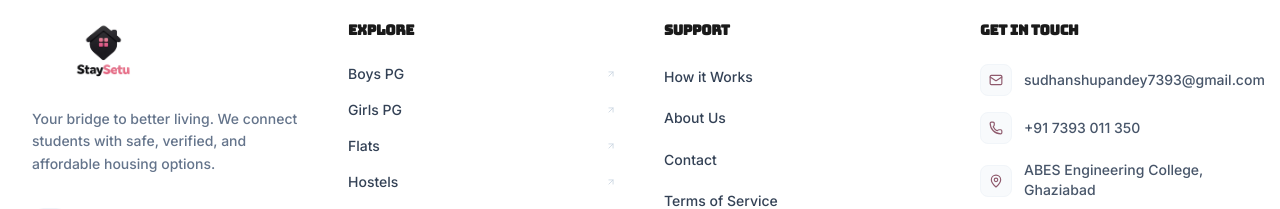
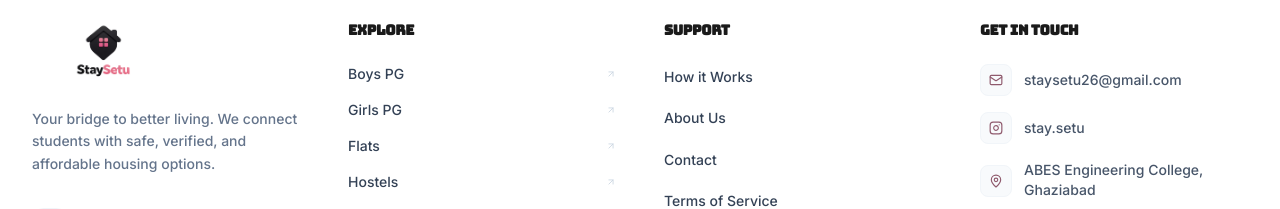
Before and after one commit to utkarshofficial999/staysetu, a React (Vite) app: page / in a window 1280 px wide. Shown: the part 4182-4391 px from the top of the page. Built offline with nearby package versions, Linux system fonts and the light colour scheme; no server answers.

Commit message:
chore: update contact info and admin email

```diff
--- a/src/App.jsx
+++ b/src/App.jsx
@@ -6,7 +6,7 @@ import MobileBottomNav from './components/layout/MobileBottomNav';
 import Footer from './components/layout/Footer';
 
 // Superadmin whitelist — works even if DB role update is pending
-const ADMIN_EMAILS = ['sudhansu@gmail.com', 'yutkarsh669@gmail.com', 'sudhanshupandey7393@gmail.com'];
+const ADMIN_EMAILS = ['sudhansu@gmail.com', 'yutkarsh669@gmail.com', 'staysetu26@gmail.com'];
 
 // Pages
 import Home from './pages/Home';
--- a/src/components/layout/Footer.jsx
+++ b/src/components/layout/Footer.jsx
@@ -32,7 +32,7 @@ const Footer = () => {
                         </p>
                         <div className="flex space-x-3">
                             <a
-                                href="https://www.instagram.com/sudhanshu.pandey_/?igsh=MWEwZ3NqcDdoc2FuNQ%3D%3D"
+                                href="https://www.instagram.com/stay.setu/"
                                 target="_blank"
                                 rel="noopener noreferrer"
                                 className="w-9 h-9 bg-slate-50 rounded-xl flex items-center justify-center text-slate-400 hover:text-plum-900 hover:bg-slate-100 transition-all duration-300 border border-slate-100"
@@ -112,13 +112,15 @@ const Footer = () => {
                                 <div className="w-8 h-8 bg-slate-50 rounded-lg flex items-center justify-center shrink-0 border border-slate-100">
                                     <Mail size={14} className="text-plum-600" />
                                 </div>
-                                <span className="text-slate-600">sudhanshupandey7393@gmail.com</span>
+                                <span className="text-slate-600">staysetu26@gmail.com</span>
                             </li>
                             <li className="flex items-center space-x-3 text-sm">
                                 <div className="w-8 h-8 bg-slate-50 rounded-lg flex items-center justify-center shrink-0 border border-slate-100">
-                                    <Phone size={14} className="text-plum-600" />
+                                    <Instagram size={14} className="text-plum-600" />
                                 </div>
-                                <span className="text-slate-600">+91 7393 011 350</span>
+                                <a href="https://www.instagram.com/stay.setu/" target="_blank" rel="noopener noreferrer" className="text-slate-600 hover:text-plum-600 transition-colors">
+                                    stay.setu
+                                </a>
                             </li>
                             <li className="flex items-center space-x-3 text-sm">
                                 <div className="w-8 h-8 bg-slate-50 rounded-lg flex items-center justify-center shrink-0 mt-0.5 border border-slate-100">
--- a/src/pages/dashboard/Dashboard.jsx
+++ b/src/pages/dashboard/Dashboard.jsx
@@ -5,7 +5,7 @@ import StudentDashboard from './StudentDashboard';
 import OwnerDashboard from './OwnerDashboard';
 
 // Superadmin whitelist
-const ADMIN_EMAILS = ['sudhansu@gmail.com', 'yutkarsh669@gmail.com', 'sudhanshupandey7393@gmail.com'];
+const ADMIN_EMAILS = ['sudhansu@gmail.com', 'yutkarsh669@gmail.com', 'staysetu26@gmail.com'];
 
 const Dashboard = () => {
     const { user, profile, loading } = useAuth();
```
